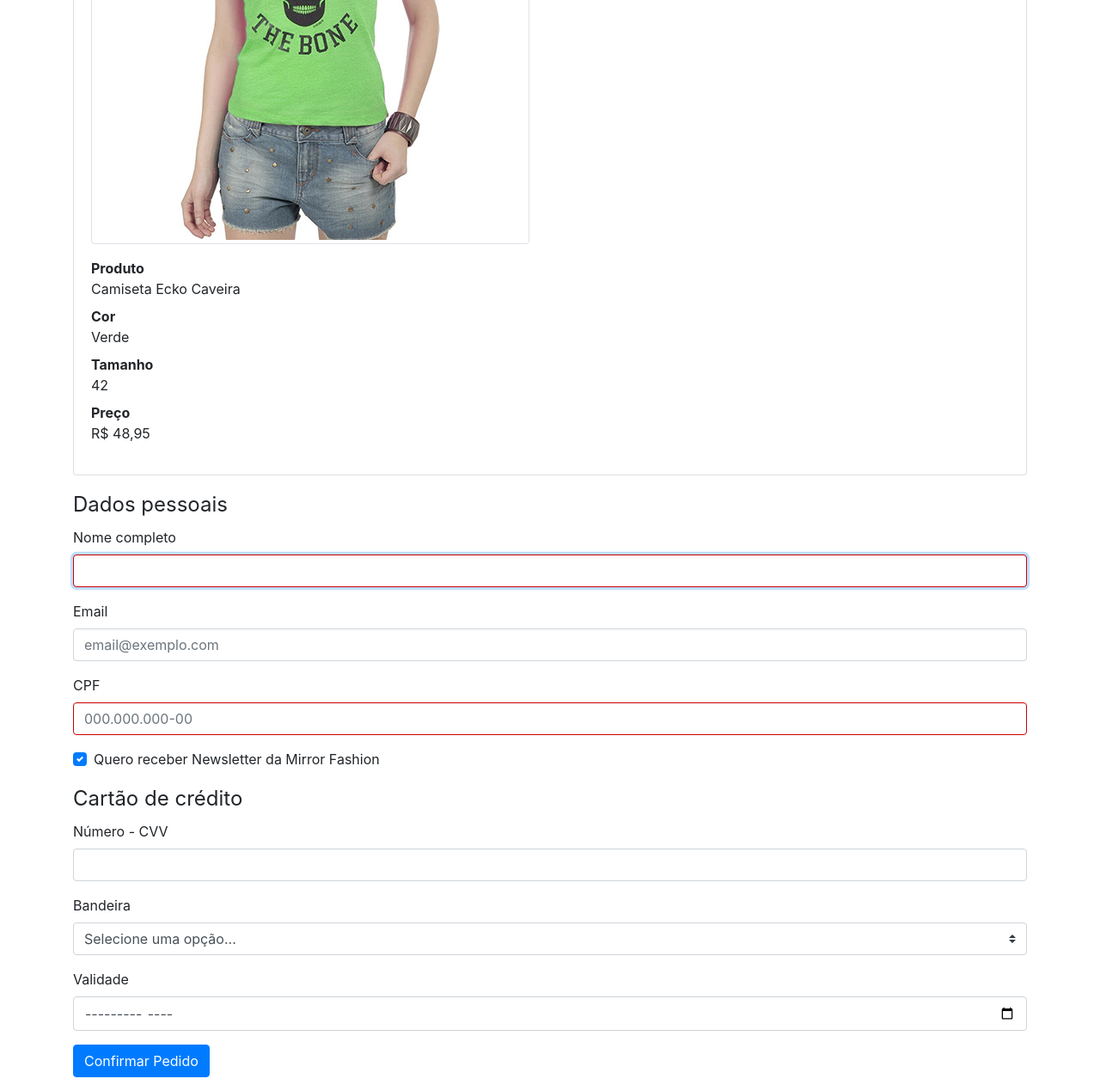
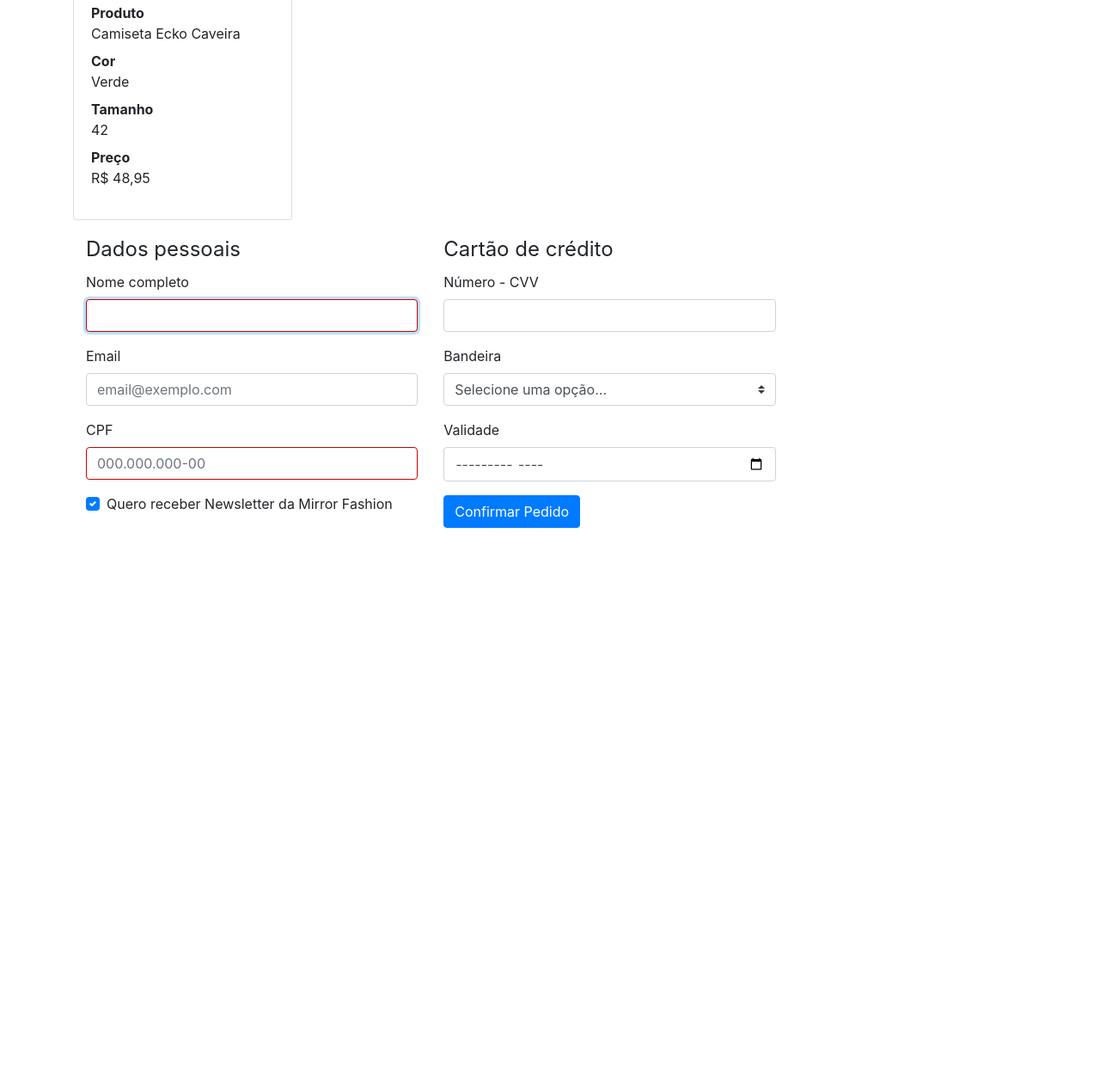
Before and after one commit to EraNFPJr/WD-43, a plain HTML site: page checkout.html in a window 1280 px wide. Shown: the part 600-1869 px from the top of the page at 86% size. After the commit the page ends 1230 px from the top, so only its background shows below. Drawn offline with Linux system fonts and the light colour scheme; a web font is replaced by a local one.

Commit message:
Exercccios 8.13: Grids com Bootstrap

```diff
--- a/checkout.html
+++ b/checkout.html
@@ -19,6 +19,9 @@
     </div>
 
     <div class="container">
+        <div class="row">
+
+            <div class="col-md-4 col-xl-3">
                 <div class="card mb-3">
                     <div class="card-header">
                         <h2>Sua compra</h2>
@@ -41,8 +44,12 @@
                         </dl>
                     </div>
                 </div>
-        <form action="">
-            <fieldset>
+            </div>
+        </div>
+
+        <form  class="col-md-8 col-xl-9">
+            <div class="row">
+                <fieldset class="col-lg-6">
                     <legend>Dados pessoais</legend>
 
                     <div class="form-group">
@@ -64,6 +71,7 @@
                         </label>
                     </div>
                 </fieldset>
+                <div class="col-lg-6">
                     <fieldset>
                         <legend>Cartão de crédito</legend>
 
@@ -92,7 +100,8 @@
                         <span class="oi oi-thumb-up"></span>
                         Confirmar Pedido
                     </button>
-
+                </div>
+            </div>
         </form>
     </div>
     </body>
```
Lines whose indentation alone changed are shown as unchanged.
